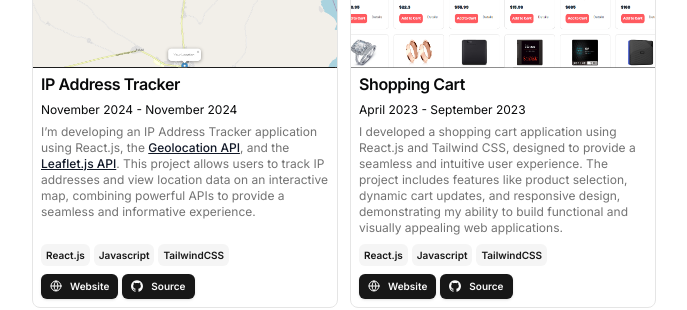
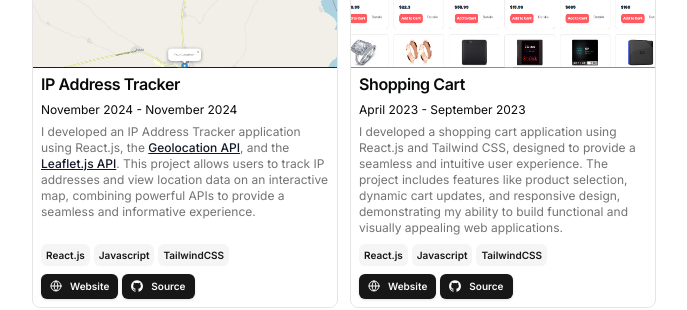
Before and after one commit to jayfaculty-design/jay-portfolio, a Next.js app: page / in a window 1280 px wide. Shown: the part 1260-1570 px from the top of the page, without its empty margins (296-983 px from the left). Built offline with nearby package versions, Linux system fonts and the light colour scheme.

Commit message:
Update resume.tsx

```diff
--- a/src/data/resume.tsx
+++ b/src/data/resume.tsx
@@ -166,7 +166,7 @@ export const DATA = {
       dates: "November 2024 - November 2024",
       active: true,
       description:
-        "I’m developing an IP Address Tracker application using React.js, the [Geolocation API](https://geo.ipify.org/), and the [Leaflet.js API](https://leafletjs.com/). This project allows users to track IP addresses and view location data on an interactive map, combining powerful APIs to provide a seamless and informative experience.",
+        "I developed an IP Address Tracker application using React.js, the [Geolocation API](https://geo.ipify.org/), and the [Leaflet.js API](https://leafletjs.com/). This project allows users to track IP addresses and view location data on an interactive map, combining powerful APIs to provide a seamless and informative experience.",
       technologies: [
         "React.js",
         "Javascript",
@@ -175,7 +175,7 @@ export const DATA = {
       links: [
         {
           type: "Website",
-          href: "https://jay-ip-tracker.vercel.app/",
+          href:"https://jay-ip-tracker.vercel.app/",
           icon: <Icons.globe className="size-3" />,
         },
         {
```
